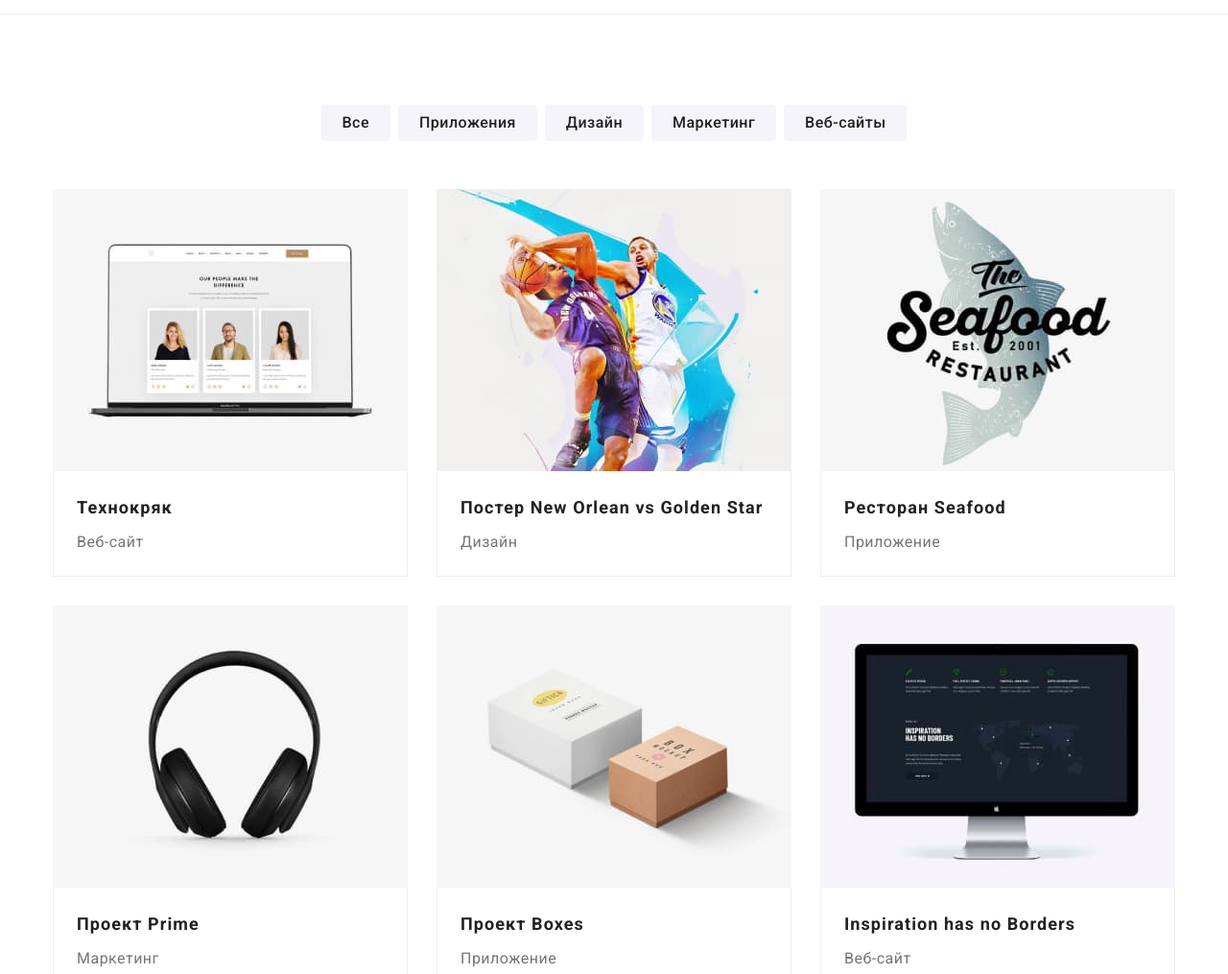
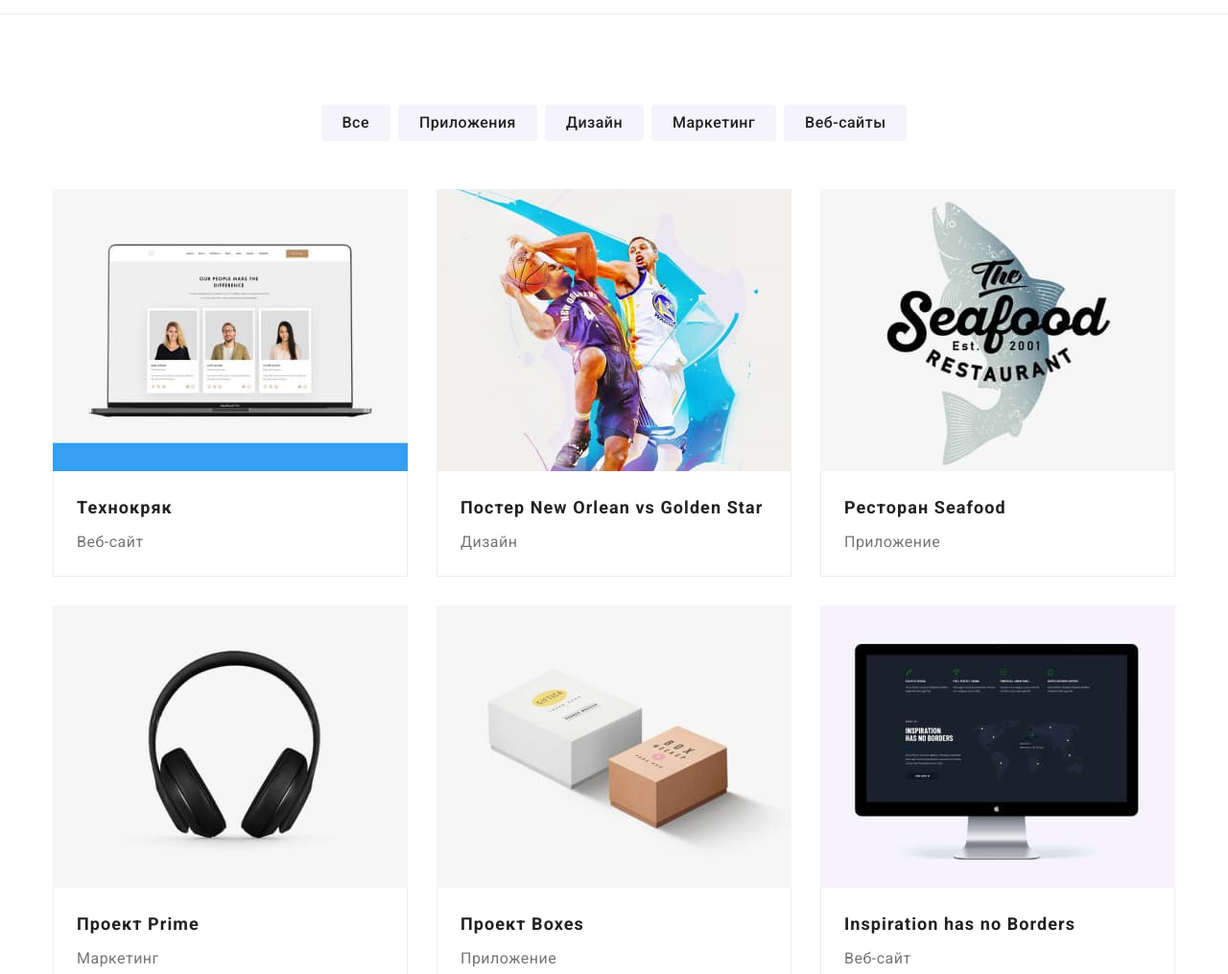
Before and after one commit to galen4ik/goit-markup-hw-05, a plain HTML site: page portfolio.html in a window 1280 px wide. Shown: the part 85-1100 px from the top of the page at 96% size. Drawn offline with nearby package versions, Linux system fonts and the light colour scheme.

Commit message:
портфолио- оверлей на 1 карточку

```diff
--- a/css/style.css
+++ b/css/style.css
@@ -9,6 +9,7 @@
     --footer-address: rgba(255, 255, 255, 0.6);
     --bcg-team: #F5F4FA;
     --icon-fill-col: #AFB1B8;
+    --overlay-blue: rgba(33, 150, 243, 0.9)
     }
 
     html{
@@ -536,6 +537,40 @@ margin-right: 10px;
     box-shadow: 0px 1px 1px rgba(0, 0, 0, 0.12), 0px 4px 4px rgba(0, 0, 0, 0.06), 1px 4px 6px rgba(0, 0, 0, 0.16);
 }
 
+.offer-thumb {
+    position: relative;
+    overflow: hidden;
+}
+
+.offer-overlay {
+    position: absolute;
+    top: 0;
+    left: 0;
+    width: 100%;
+    height: 100%;
+    background-color: var(--overlay-blue);
+    padding: 63px 24px;
+
+    transform: translateY(90%);
+    transition: transform 250ms cubic-bezier(0.4, 0, 0.2, 1);
+}
+
+.offer-thumb:hover .offer-overlay,
+.offer-thumb:hover .offer-overlay {
+    transform: translateY(0);
+}
+
+
+.overflow-text {
+
+    font-weight: 400;
+    font-size: 18px;
+    line-height: 1.56;
+    letter-spacing: 0.03em;
+    color: var(--white);
+
+}
+
 .card-description{
     padding: 20px 24px;
     border-right: 1px solid #EEEEEE;
--- a/portfolio.html
+++ b/portfolio.html
@@ -67,7 +67,13 @@
 
         <li class="offer-card">
             <a href="">
-            <img src="./img/laptop1.jpg" alt="ноутбук">
+            <div class="offer-thumb">
+                <img src="./img/laptop1.jpg" alt="ноутбук">
+                <div class="offer-overlay">
+                    <p class="overflow-text">Технокряк это современная площадка распространения коронавируса. Компании используют эту платформу для цифрового
+                    шпионажа и атак на защищённые сервера конкурентов.</p>
+                </div>
+            </div>
             <div class="card-description">
             <h2 class="offer-title">Технокряк</h2>
             <p class="offer-text">Веб-сайт</p>
```
Also changed, not shown: index.html (+7 -2 lines).
